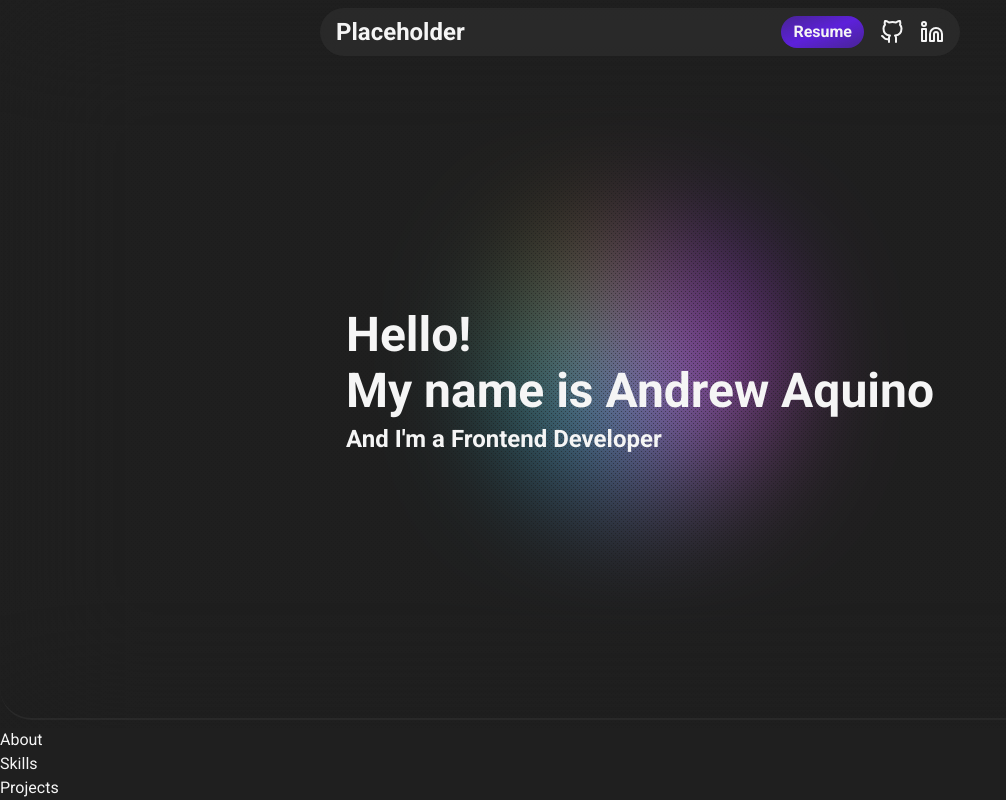
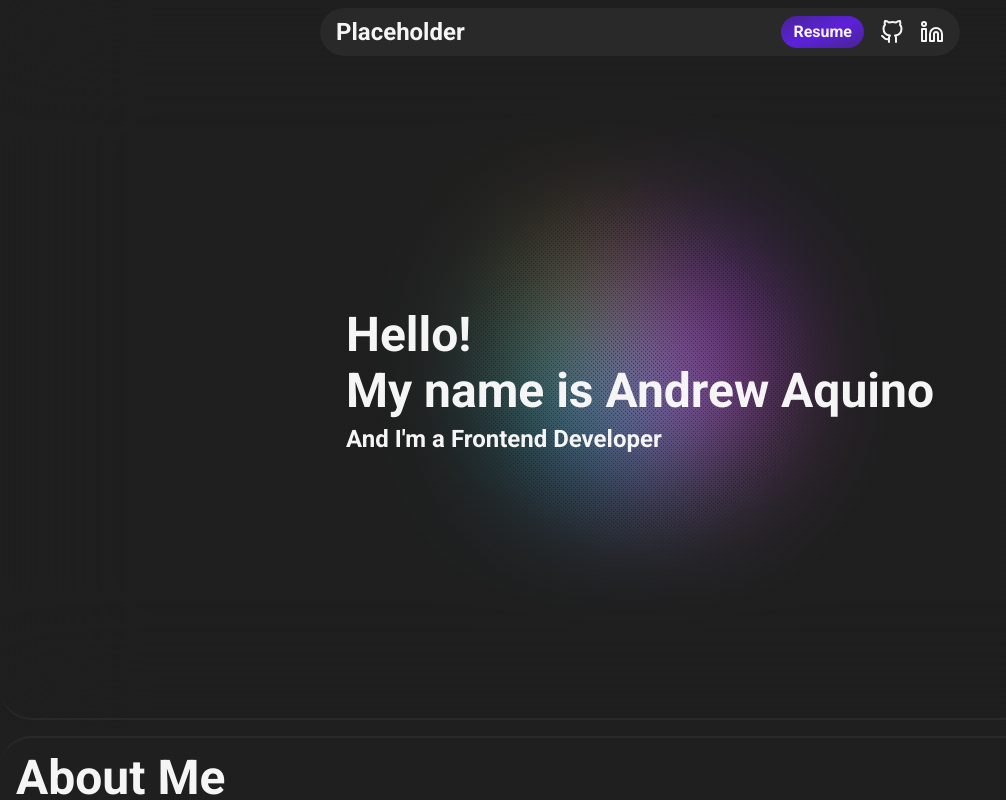
Before and after one commit to AndrewGlennAquino/personal-website-v2, a React (Vite) app: page / in a window 1280 px wide. Shown: the top 800 px of the page, without its empty margins (0-1006 px from the left). Built offline with nearby package versions, Linux system fonts and the light colour scheme.

Commit message:
Add header and top and bottom borders

```diff
--- a/src/components/about/About.tsx
+++ b/src/components/about/About.tsx
@@ -1,7 +1,19 @@
 const About = () => {
   return (
-    <section aria-label="About">About</section>
+    <section
+      aria-label="About"
+      className=" flex justify-center items-center"
+    >
+      {/* About container */}
+      <div className="container border-smoke/5 border-t-2 border-b-2 rounded-4xl h-screen mp-default">
+        {/* About text container */}
+        <div>
+          {/* About header */}
+          <h1>About Me</h1>
+        </div>
+      </div>
+    </section>
   );
-}
+};
 
 export default About;
```
